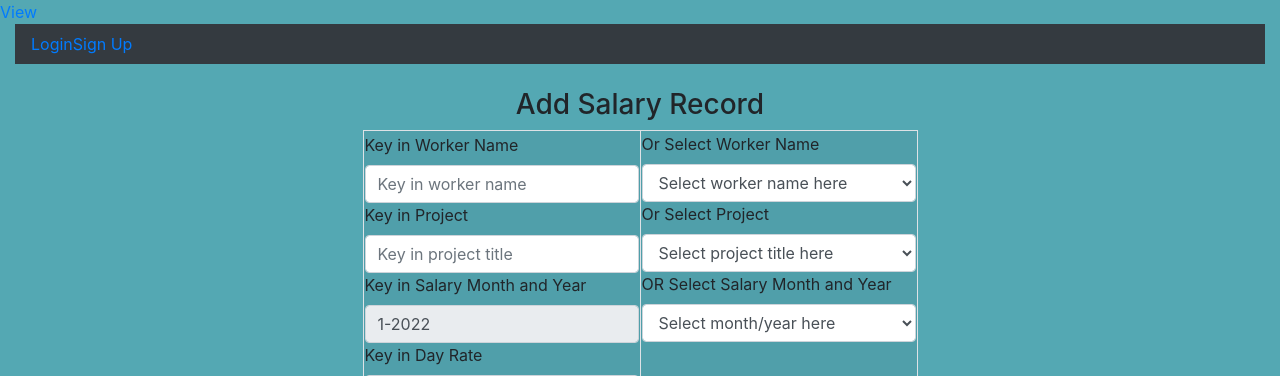
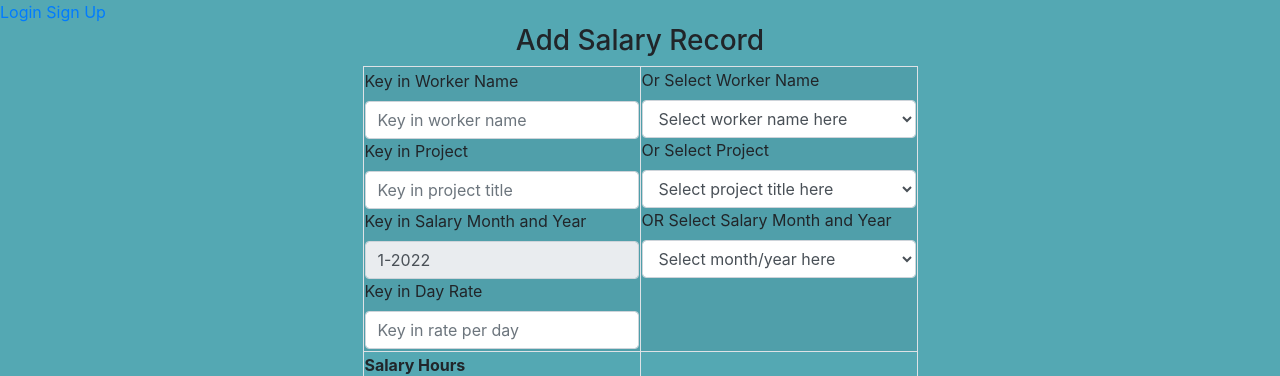
Before and after one commit to gouzun/hoocon, a Flask app: page /input_salary in a window 1280 px wide. Shown: the top 376 px of the page. Run offline with Flask 2, Linux system fonts and the light colour scheme; data comes from the database, SQL or seed files in the repository; some libraries are stand-ins or nearby versions.

Commit message:
Add files via upload

```diff
--- a/website/templates/base.html
+++ b/website/templates/base.html
@@ -18,27 +18,18 @@
     <title>{% block title %}Home{% endblock %}</title>
   </head>
   <body onload="setpreviousmonth()" style="background-color:rgb(84, 168, 179);">
-    <a id="View Salary" href="/view_record">View  </a>
-    <div class="container-fluid">
-      <nav class="navbar navbar-expand-md navbar-dark bg-dark mb-4">
-        <div class="collapse navbar-collapse" id="navbar">
-          <div class="navbar-nav">
-            {% if user.is_authenticated %}
+    {% if user.is_authenticated %}
             <a id="home" href="/">Home</a>
-            <a id="View Salary" href="/view_record">View  </a>
-            <a id="Input Salary" href="/input_salary">Add  </a>
-            <a id="Edit Salary" href="/search_salary">Edit  </a>
-            <a id="logout" href="/logout">Logout  </a>
+            <a id="View Salary" href="/view_record">View</a>
+            <a id="Input Salary" href="/input_salary">Add</a>
+            <a id="Edit Salary" href="/search_salary">Edit</a>
+            <a id="logout" href="/logout">Logout</a>
             {% else %}
-            <a id="login" href="/login">Login  </a>
-            <a id="signUp" href="/sign-up">Sign Up  </a>
+            <a id="login" href="/login">Login</a>
+            <a id="signUp" href="/sign-up">Sign Up</a>
             <!-- <a class="nav-item nav-link" id="signUp" href="/sign-up">Sign Up</a> -->
             {% endif %}
-          </div>
-        </div>
 
-      </nav>
-    </div>
 
     {% with messages = get_flashed_messages(with_categories=true) %} {% if
     messages %} {% for category, message in messages %} {% if category ==
```
